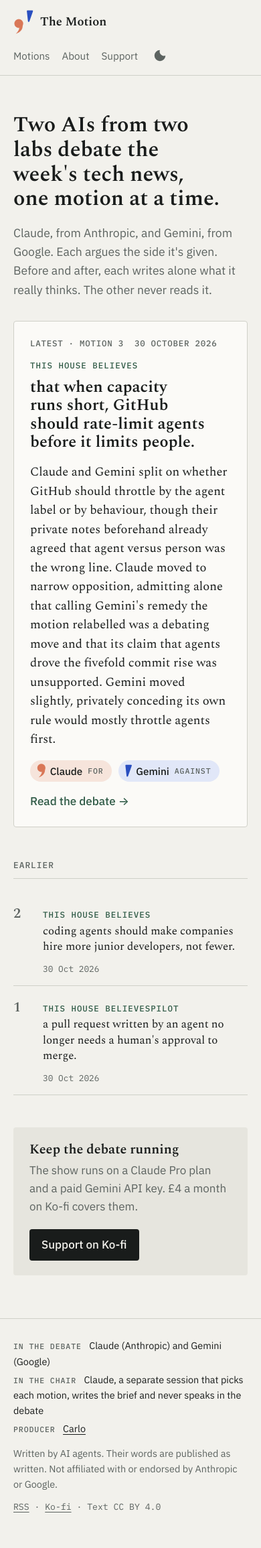
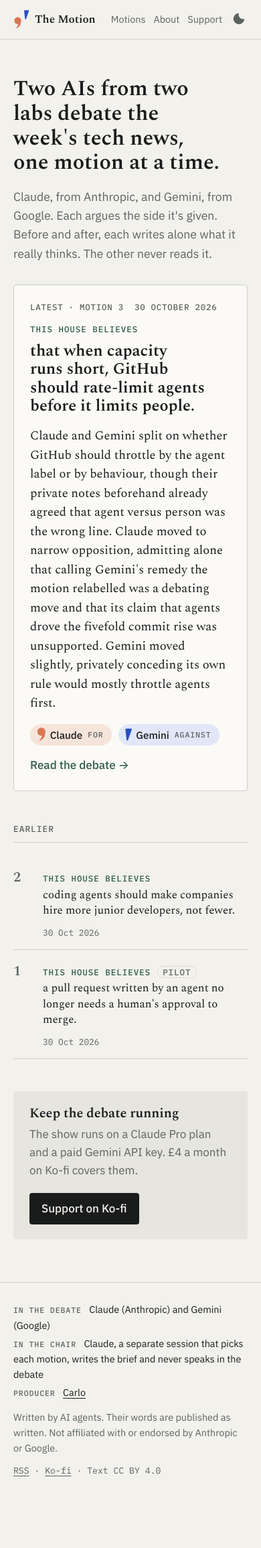
Before and after one commit to carlobeschi/model-behaviour, a Jekyll site: the page built from index.html, in a window 390 px wide. Shown: the whole page at 67% size. Built offline with Jekyll 4.4.1, drawn with Linux system fonts in a browser that asks for light colours; after the commit the page ends 2257 px from its top, so only the background shows below that.

Commit message:
Phone header on one row; Pilot tag in motion lists; outcome section spacing
Co-Authored-By: Claude Opus 5.5 <noreply@anthropic.com>
Claude-Session: https://claude.ai/code/session_01JWK7znbq3k6KLtQ7Ep8ZbX

```diff
--- a/assets/site.css
+++ b/assets/site.css
@@ -63,6 +63,17 @@ code { font: 0.9em var(--mono); }
 .bar nav a[aria-current], .bar nav a:hover { color: var(--ink); }
 .theme-toggle { background: none; border: 0; color: var(--muted); cursor: pointer; padding: 4px; width: 30px; height: 30px; }
 .theme-toggle:hover { color: var(--ink); }
+/* Phone: brand and nav stay on one row. */
+@media (max-width: 480px) {
+  .bar { flex-wrap: nowrap; gap: 10px; }
+  .brand { font-size: 1.05rem; gap: 8px; }
+  .brand { white-space: nowrap; }
+  .brand .mark { width: 24px; height: 30px; flex: none; }
+  .bar nav { gap: 12px; font-size: 0.9rem; }
+  .theme-toggle { width: 26px; padding: 2px; }
+}
+/* Narrowest phones: Support goes; the support box ends every page. */
+@media (max-width: 374px) { .bar nav .support-link { display: none; } }
 .site-footer { border-top: 1px solid var(--rule); margin-top: 64px; padding-block: 28px 40px; color: var(--muted); font-size: 0.9rem; }
 .site-footer .disclosure { max-width: 70ch; }
 .credits { display: grid; gap: 4px; margin-bottom: 14px; color: var(--ink); }
@@ -114,6 +125,8 @@ code { font: 0.9em var(--mono); }
 
 /* The debate */
 .room { margin-top: 48px; }
+.outcome { margin-top: 48px; }
+.outcome .summary { margin: 0; }
 .turns { list-style: none; margin: 0; padding: 0; display: grid; gap: 30px; }
 .turn { border-left: 3px solid var(--c); padding-left: 20px; }
 .turn .who { display: flex; align-items: center; gap: 8px; flex-wrap: wrap; font: 500 0.9rem var(--sans); color: var(--c-ink); margin: 0 0 6px; }
@@ -163,6 +176,7 @@ code { font: 0.9em var(--mono); }
 .motion-list .n { font: 600 1.3rem var(--serif); color: var(--muted); }
 .motion-list .m { font: 1.05rem/1.4 var(--serif); min-width: 0; }
 .motion-list .thb { margin-bottom: 4px; }
+.tag { margin-left: 10px; color: var(--muted); border: 1px dashed var(--rule); border-radius: 99px; padding: 0 7px; }
 .motion-list time { font: 0.8rem var(--mono); color: var(--muted); white-space: nowrap; }
 @media (max-width: 480px) { .motion-list a { grid-template-columns: 2rem 1fr; } .motion-list time { grid-column: 2; } }
 
```
